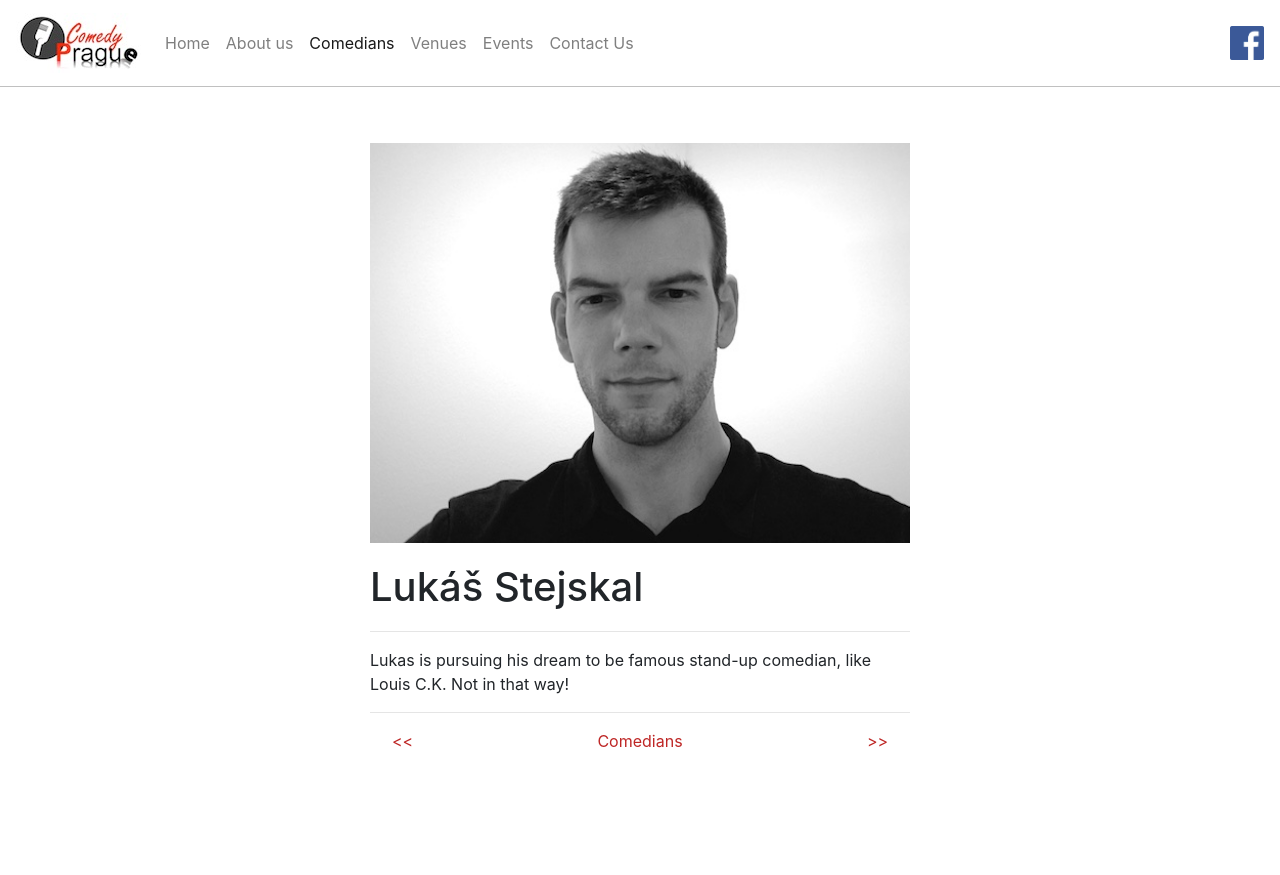
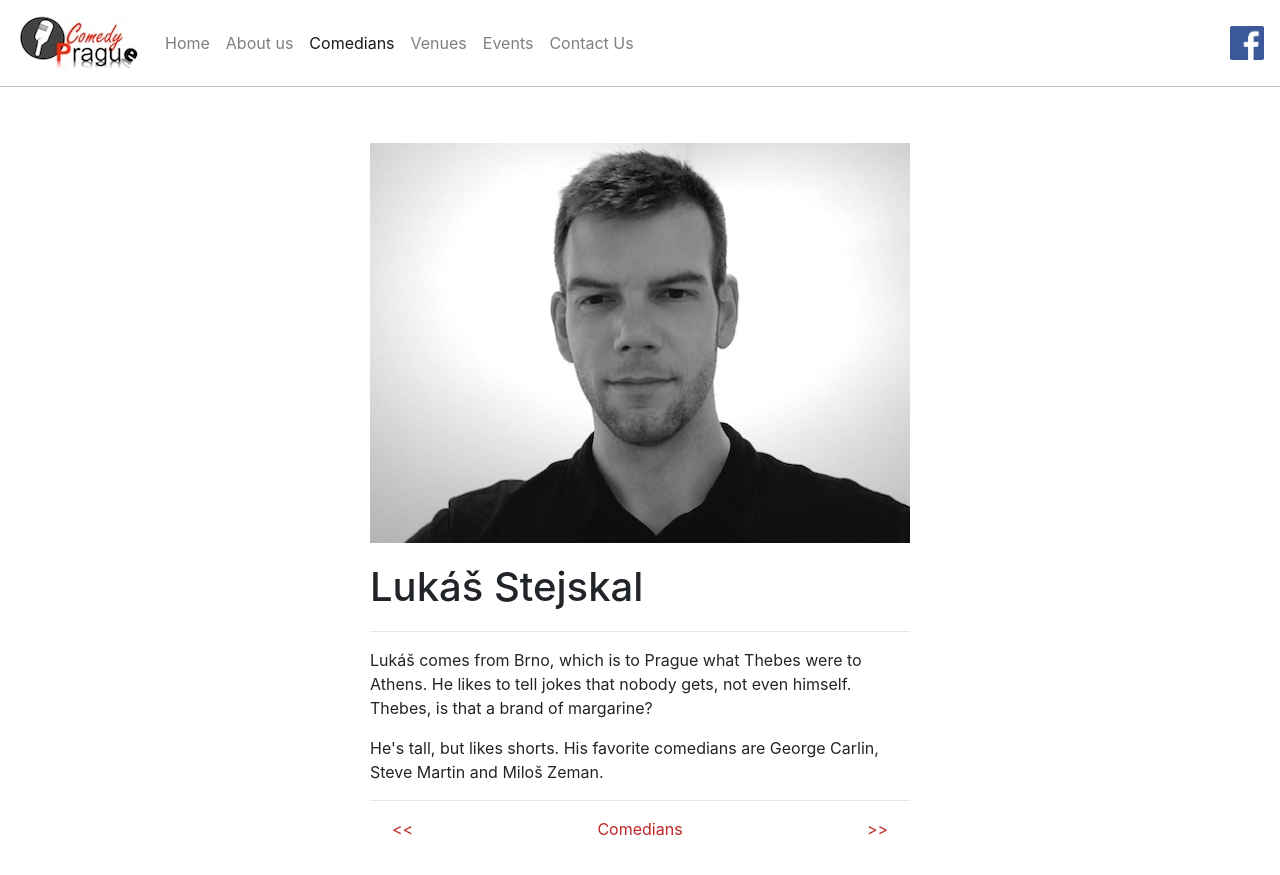
Before and after one commit to ComedyPrague/ComedyPrague.github.io, a Jekyll site: the page built from comedians/lukas-stejskal.html, in a window 1280 px wide. Shown: the top 875 px of the page. Built offline with Jekyll 4.4.1, drawn with Linux system fonts in a browser that asks for light colours; nearby versions of some CDN libraries.

Commit message:
Update Lukas bio

```diff
--- a/comedians/lukas-stejskal.html
+++ b/comedians/lukas-stejskal.html
@@ -7,4 +7,9 @@ comedian:
   img-align: 50% 50%
 ---
 
-<p>Lukas is pursuing his dream to be famous stand-up comedian, like Louis&nbsp;C.K. Not in that way!</p>
+<p>Lukáš comes from Brno, which is to Prague what Thebes were to Athens.
+He likes to tell jokes that nobody gets, not even himself. Thebes, is
+that a brand of margarine?</p>
+
+<p>He's tall, but likes shorts. His favorite comedians are George Carlin,
+Steve Martin and Miloš Zeman.</p>
```
